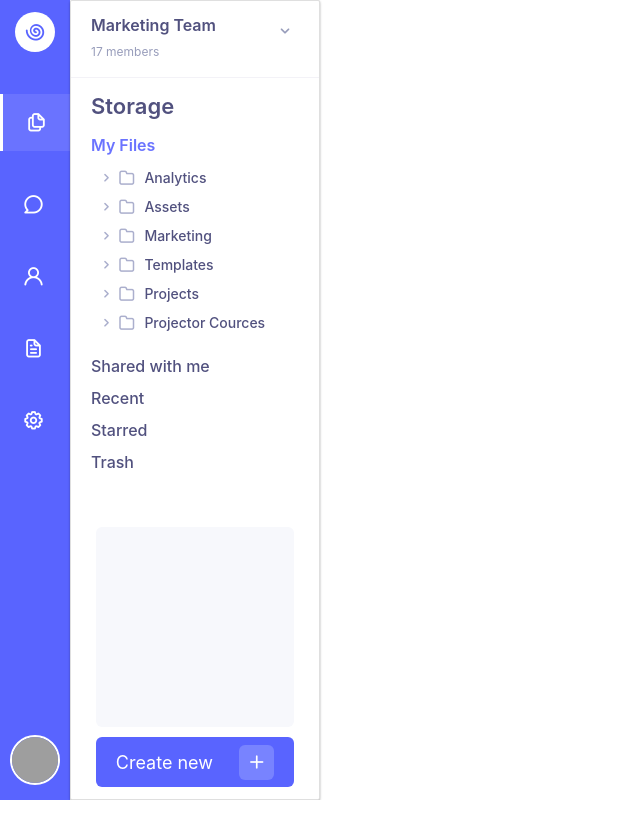
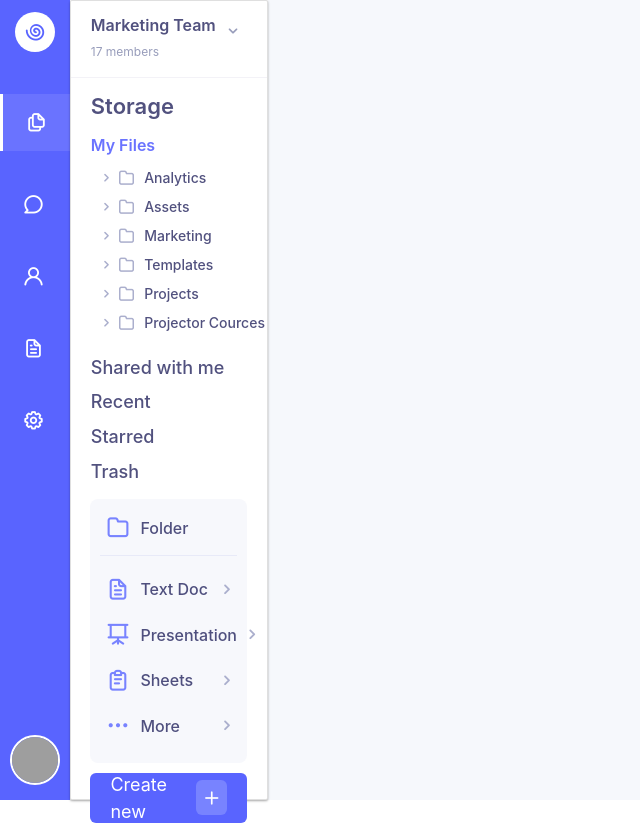
Before and after one commit to Ysr-elabb/DIW, a React (Create React App) app: page / in a window 1280 px wide. Shown: the whole page, without its empty margins (0-640 px from the left). Before the commit the page ends 800 px from the top, so only its background shows below. Built offline with nearby package versions, Linux system fonts and the light colour scheme; grey boxes are pictures that could not be loaded.

Commit message:
Sidebar (done) & MainContent files creation

```diff
--- a/src/App.js
+++ b/src/App.js
@@ -1,12 +1,14 @@
 import React from 'react';
 import Navbar from './components/Navbar/Navbar'
 import Sidebar from './components/Sidebar/Sidebar'
+import MainContent from './components/MainContent/MainContent'
 import './App.css'
 function App() {
   return (
     <div className="App d-flex flex-row">
      <Navbar/>
      <Sidebar/>
+     <MainContent/>
     </div>
   );
 }
--- /dev/null
+++ b/src/components/MainContent/MainContent.css
@@ -0,0 +1,5 @@
+.main-content-wrapper {
+    height: 100%;
+    width: 100%;
+    background-color: #F6F8FC;
+}
--- /dev/null
+++ b/src/components/MainContent/MainContent.js
@@ -0,0 +1,12 @@
+import React from 'react'
+import "./MainContent.css"
+
+function MainContent() {
+    return (
+        <div className="main-content-wrapper">
+
+        </div>
+    )
+}
+
+export default MainContent
--- a/src/components/Sidebar/Sidebar.css
+++ b/src/components/Sidebar/Sidebar.css
@@ -78,7 +78,7 @@
     padding-right: 20px;
 }
 .section-title {
-    font-size: 16px;
+    font-size: 18px;
     font-weight: 500;
     color: #26265F;
     opacity: 0.8;
@@ -92,9 +92,9 @@
 .categories-wrapper{
     width: 80%;
     align-self: center;
-    height: 200px;
+    /* height: 200px; */
     background-color: #F7F8FC;
-    border-radius: 6px;
+    border-radius: 8px;
     margin: auto;
 }
 .add-new-wrapper{
@@ -136,3 +136,36 @@
     color: #fff;
     text-decoration: none;
 }
+.categories-list {
+    padding: 10px;
+}
+.categories-list-header {
+    padding-bottom: 8px;
+    margin-bottom: 15px;
+    border-bottom-width: 1px;
+    border-bottom-style: solid;
+    border-bottom-color: #E8EAF8;
+    align-items: center;
+}
+.category-item {
+    justify-content: space-between;
+    align-items: center;
+    margin-bottom: 8px;
+}
+.open-category-icon{
+    font-size: 22px;
+    color: #ABAFCD;
+    margin-right: -5px;
+}
+.category-icon{
+    font-size: 25px;
+    color: #7883FF;
+    margin-right: 5px ;
+}
+.category-name{
+    font-size: 16px;
+    font-weight: 500;
+    color: #26265F;
+    opacity: 0.8;
+    margin: 0;
+}
--- a/src/components/Sidebar/Sidebar.js
+++ b/src/components/Sidebar/Sidebar.js
@@ -50,7 +50,43 @@ export default function Sidebar() {
             </div>
             <div className="d-flex flex-column sidebar-footer">
                 <div className="categories-wrapper">
-
+                   <div className="categories-list">
+                        <div className="d-flex flex-row categories-list-header">
+                            {/* <i className='uil uil-angle-left open-category-icon'></i> */}
+                            <i className='uil uil-folder category-icon'></i>
+                            <p className="category-name">Folder</p>
+                        </div>
+                        <div className="categories-list-content">
+                            <div className="d-flex flex-row category-item">
+                                <div className="d-flex flex-row align-items-center">
+                                    <i className='uil uil-file-alt category-icon'></i>
+                                    <p className="category-name">Text Doc</p>
+                                </div>
+                                <i className='uil uil-angle-right open-category-icon'></i>
+                            </div>
+                            <div className="d-flex flex-row category-item">
+                                <div className="d-flex flex-row align-items-center">
+                                    <i className='uil uil-presentation category-icon'></i>
+                                    <p className="category-name">Presentation</p>
+                                </div>
+                                <i className='uil uil-angle-right open-category-icon'></i>
+                            </div>
+                            <div className="d-flex flex-row category-item">
+                                <div className="d-flex flex-row align-items-center">
+                                    <i className='uil uil-clipboard-notes category-icon'></i>
+                                    <p className="category-name">Sheets</p>
+                                </div>
+                                <i className='uil uil-angle-right open-category-icon'></i>
+                            </div>
+                            <div className="d-flex flex-row category-item">
+                                <div className="d-flex flex-row align-items-center">
+                                    <i className='uil uil-ellipsis-h category-icon'></i>
+                                    <p className="category-name">More</p>
+                                </div>
+                                <i className='uil uil-angle-right open-category-icon'></i>
+                            </div>
+                        </div>
+                   </div>
                 </div>
                 <div className="d-flex flex-row add-new-wrapper">
                     <a href="#" className="button-text">Create new</a>
```
